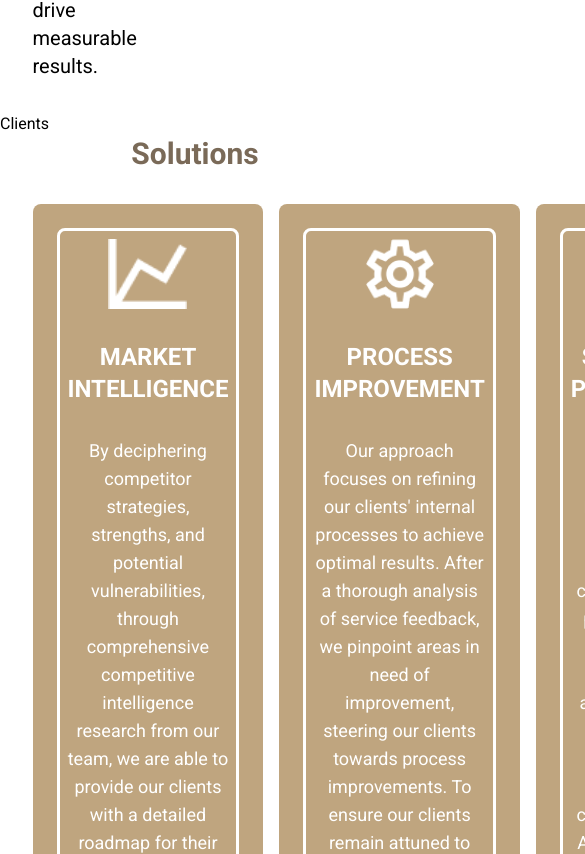
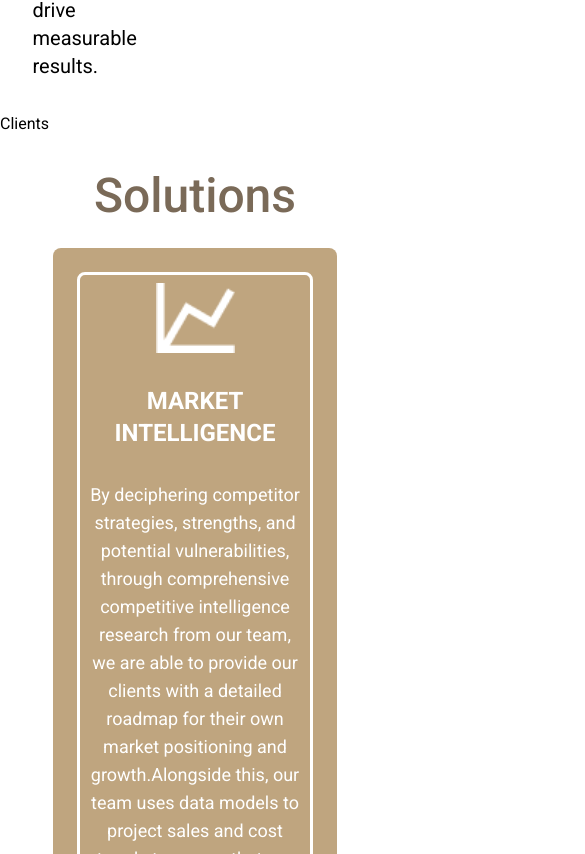
Before and after one commit to acm-ucr/hcg, a Next.js app: page /work in a window 390 px wide. Shown: the part 1350-2204 px from the top of the page, 585 px wide, since content can reach past the window. Built offline with nearby package versions, Linux system fonts and the light colour scheme.

Commit message:
Added responsiveness to Solutions

```diff
--- a/src/components/work/Solutions.tsx
+++ b/src/components/work/Solutions.tsx
@@ -1,13 +1,14 @@
 import SolutionCard from "@/components/work/SolutionCard";
 import { solutionsInfos } from "@/data/SolutionCards";
+import Title from "@/components/Title";
 
 const Solutions = () => {
   return (
     <div className="mx-auto w-5/6">
-      <div className="text-hcg-pastel-brown mb-8 text-center text-3xl font-bold">
-        Solutions
+      <div className="mb-8">
+        <Title title="Solutions" />
       </div>
-      <div className="flex flex-row gap-x-4">
+      <div className="flex flex-col gap-4 md:flex-row md:gap-4">
         {solutionsInfos.map(({ cardTitle, cardText, imageSrc }, index) => (
           <SolutionCard
             key={index}
```
